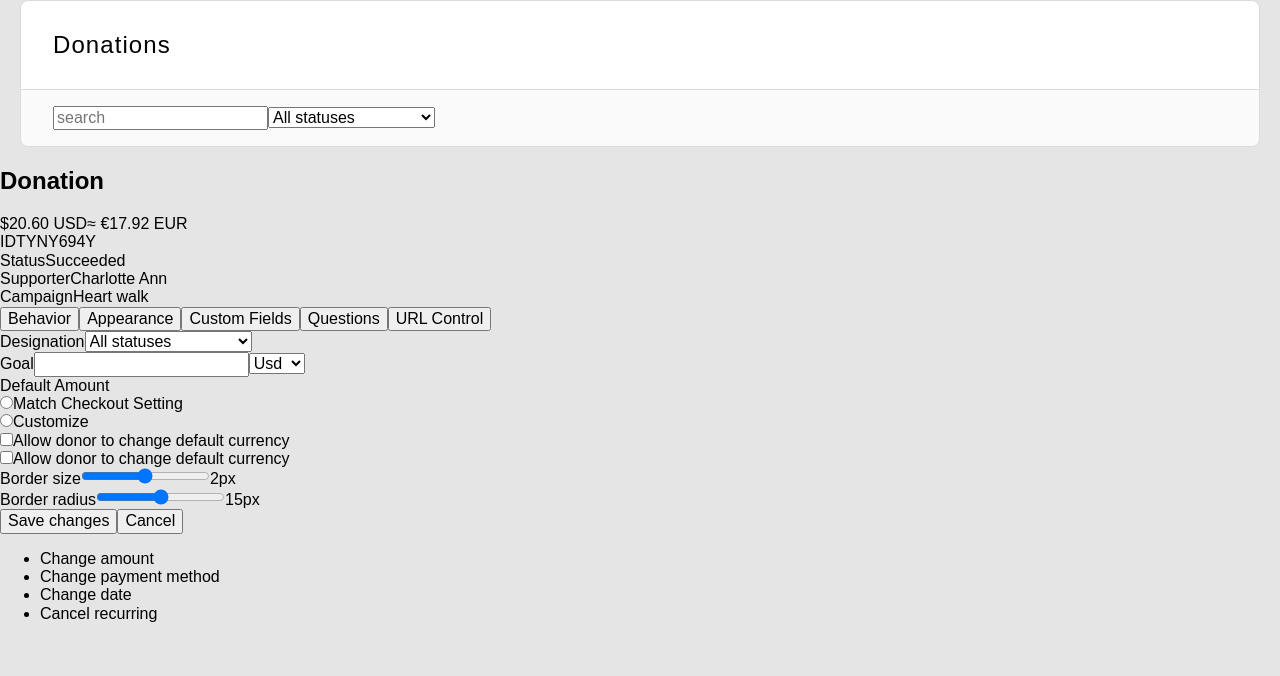
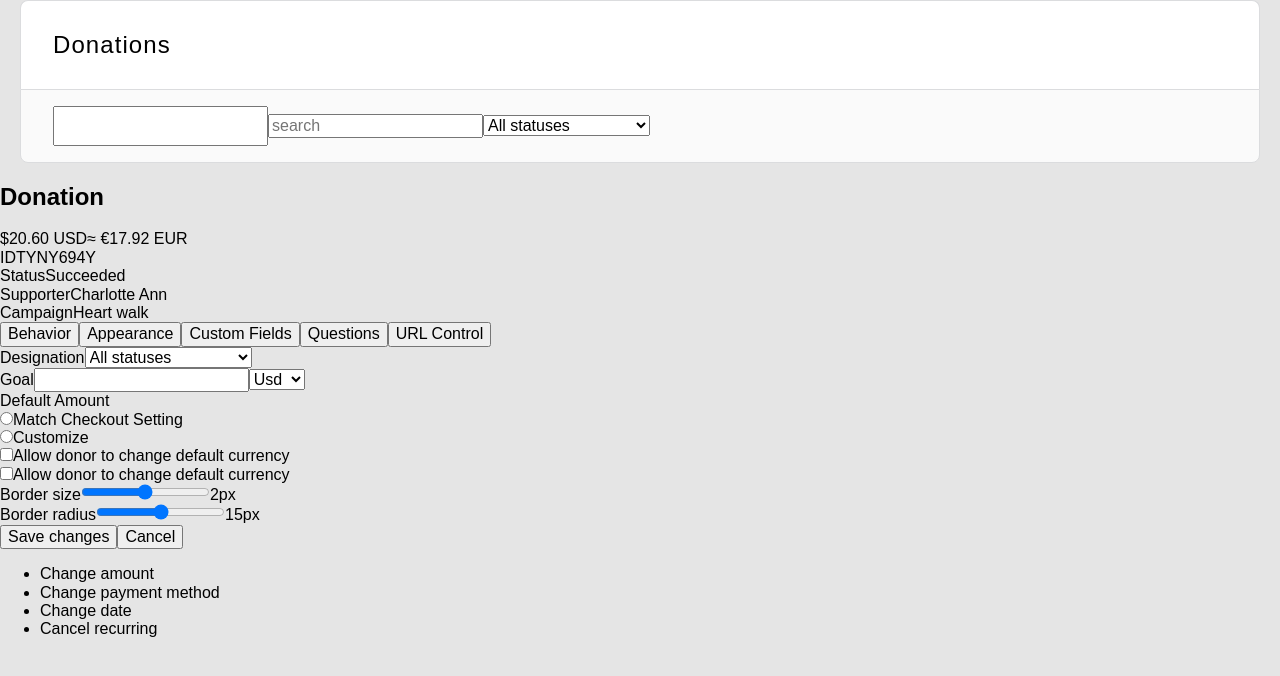
Before and after one commit to zhekablack97/test-home-work, a React (Create React App) app: page / in a window 1280 px wide. Shown: the top 676 px of the page. Built offline with nearby package versions, Linux system fonts and the light colour scheme.

Commit message:
Input: add input

```diff
--- a/src/components/Header/Header.tsx
+++ b/src/components/Header/Header.tsx
@@ -1,5 +1,6 @@
 import { Card } from "../Card";
 import { Container } from "../Container";
+import { Input } from "../Input";
 import { Title } from "../Title";
 import styles from "./Header.module.scss";
 
@@ -10,6 +11,7 @@ export const Header: React.FC = () => {
         className={styles.wrapperContent}
         footer={
           <div>
+            <Input value="kdsl" />
             <input type="text" placeholder="search" />
             <select>
               <option value="All">All statuses</option>
--- /dev/null
+++ b/src/components/Input/Input.module.scss
@@ -0,0 +1,3 @@
+.input {
+  height: 2.5rem;
+}
--- /dev/null
+++ b/src/components/Input/Input.tsx
@@ -0,0 +1,11 @@
+import { InputHTMLAttributes } from "react";
+import cx from "classnames";
+import styles from "./Input.module.scss";
+
+interface IInput extends InputHTMLAttributes<HTMLInputElement> {}
+
+export const Input: React.FC<IInput> = ({ value, className, ...restProps }) => {
+  return (
+    <input type="text" className={cx(className, styles.input)} {...restProps} />
+  );
+};
--- /dev/null
+++ b/src/components/Input/index.ts
@@ -0,0 +1 @@
+export { Input } from "./Input";
```
